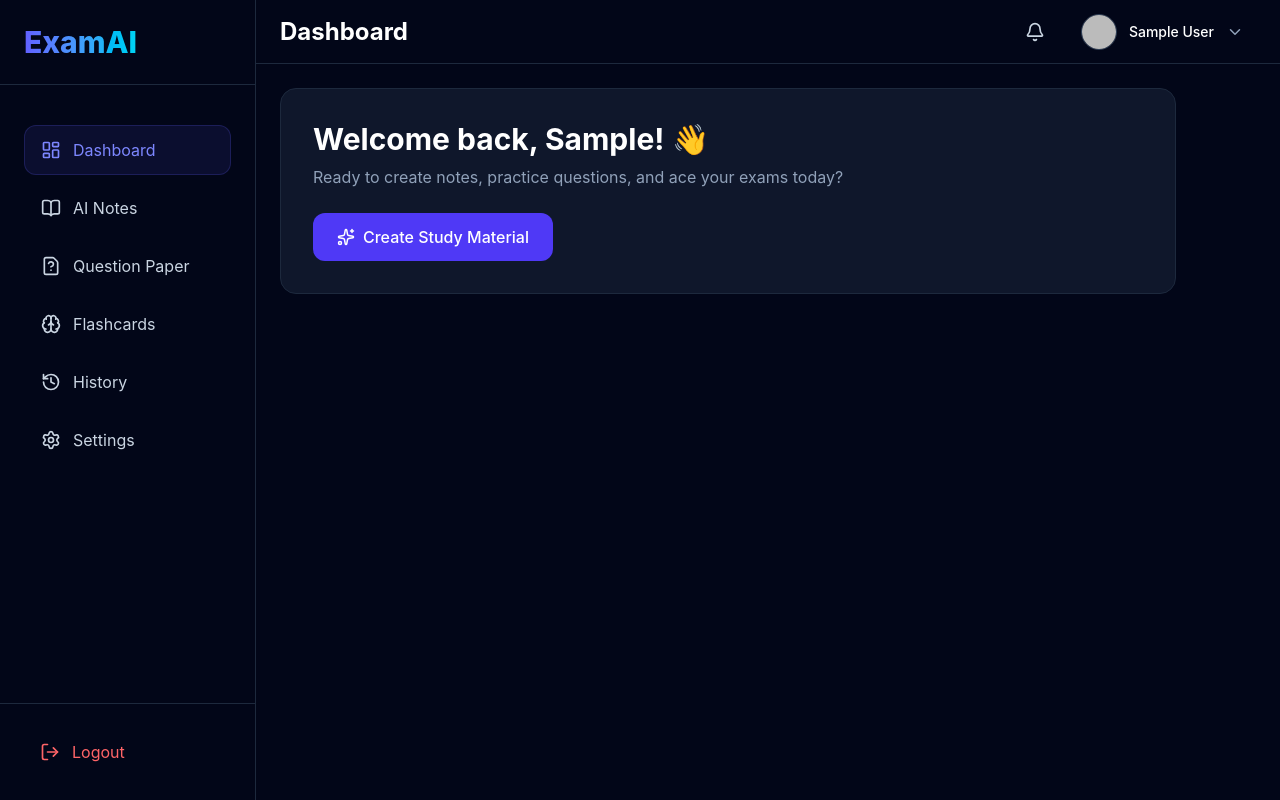
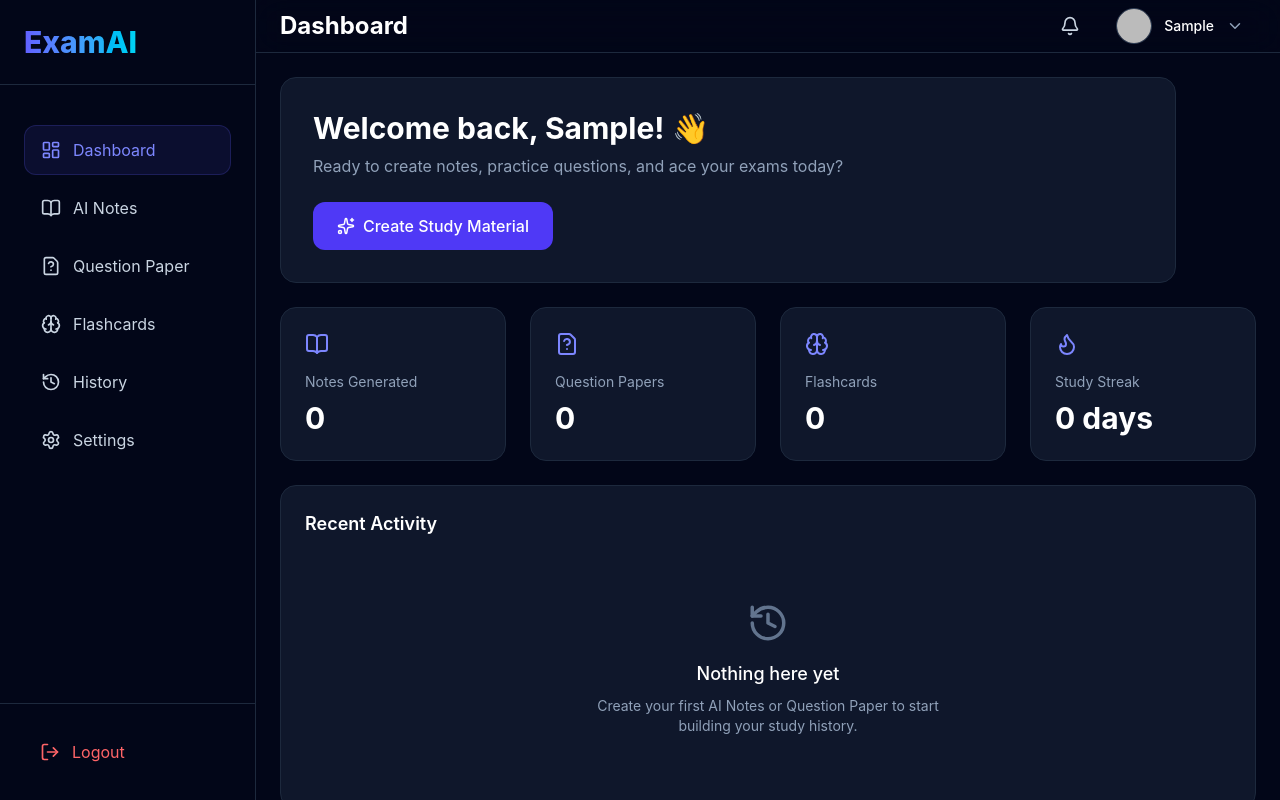
Before and after one commit to Abhinay-Pujala/ExamAI, a React app in the folder Frontend/: page /dashboard in a window 1280 px wide. Built offline with nearby package versions, Linux system fonts and the light colour scheme; no server answers; sample sign-in values are in the browser's storage; the HTML template or start-up script is replaced by a standard one.

Commit message:
Complete dashboard UI with stats, recent activity, profile dropdown, and layout polish

```diff
--- /dev/null
+++ b/Frontend/src/components/dashboard/cards/DashboardStats.jsx
@@ -0,0 +1,51 @@
+import { BookOpen, FileQuestion, Brain, Flame } from "lucide-react";
+
+export default function DashboardStats() {
+  const stats = [
+    {
+      id: 1,
+      title: "Notes Generated",
+      value: 0,
+      icon: BookOpen,
+    },
+    {
+      id: 2,
+      title: "Question Papers",
+      value: 0,
+      icon: FileQuestion,
+    },
+    {
+      id: 3,
+      title: "Flashcards",
+      value: 0,
+      icon: Brain,
+    },
+    {
+      id: 4,
+      title: "Study Streak",
+      value: "0 days",
+      icon: Flame,
+    },
+  ];
+  return (
+    <div className="grid grid-cols-1 sm:grid-cols-2 xl:grid-cols-4 gap-6">
+      {stats.map((stat) => {
+        const Icon = stat.icon;
+        return (
+          <div
+            key={stat.id}
+            className="rounded-2xl border border-slate-800 bg-slate-900 p-6 flex flex-col justify-between hover:border-indigo-500/30 hover:-translate-y-1 transition-all duration-200"
+          >
+            <div className="flex flex-col gap-2">
+              <div className="text-indigo-400 mb-2">
+                <Icon size={24} strokeWidth={2} />
+              </div>
+              <p className="text-sm text-slate-400">{stat.title}</p>
+              <h3 className="text-3xl font-bold text-white">{stat.value}</h3>
+            </div>
+          </div>
+        );
+      })}
+    </div>
+  );
+}
--- /dev/null
+++ b/Frontend/src/components/dashboard/cards/RecentActivity.jsx
@@ -0,0 +1,19 @@
+import { History } from "lucide-react";
+
+export default function RecentActivity() {
+  return (
+    <div className="rounded-2xl border border-slate-800 bg-slate-900 p-6 min-h-80 hover:border-indigo-500/30 transition-all duration-200">
+      {/* Heading */}
+      <h2 className="text-lg text-white font-semibold mb-4">Recent Activity</h2>
+      {/* Content Container */}
+      <div className="flex flex-col items-center justify-center py-12">
+        <History size={42} strokeWidth={2} className="text-slate-500" />
+        <p className="text-white font-medium text-lg mt-4">Nothing here yet</p>
+        <p className="text-slate-400 text-sm text-center max-w-sm mt-2">
+          Create your first AI Notes or Question Paper to start building your
+          study history.
+        </p>
+      </div>
+    </div>
+  );
+}
--- /dev/null
+++ b/Frontend/src/components/dashboard/dropdown/ProfileDropdown.jsx
@@ -0,0 +1,93 @@
+import { ChevronDown, User, Settings, LogOut } from "lucide-react";
+import { useState, useEffect, useRef } from "react";
+import useAuth from "../../../hooks/useAuth";
+import useGoogleLogin from "../../../hooks/useGoogleLogin";
+
+export default function ProfileDropdown() {
+  const { user } = useAuth();
+  const { handleLogout } = useGoogleLogin();
+
+  const [isOpen, setIsOpen] = useState(false);
+
+  const dropdownRef = useRef(null);
+
+  useEffect(() => {
+    function handleClickOutside(event) {
+      if (dropdownRef.current && !dropdownRef.current.contains(event.target)) {
+        setIsOpen(false);
+      }
+    }
+
+    document.addEventListener("mousedown", handleClickOutside);
+
+    return () => document.removeEventListener("mousedown", handleClickOutside);
+  }, []);
+
+  return (
+    <div ref={dropdownRef} className="relative">
+      {/* Button Containing whole profile */}
+      <button
+        onClick={() => setIsOpen((prev) => !prev)}
+        className="flex items-center gap-3 px-3 py-2 rounded-xl hover:bg-slate-800 transition-colors duration-200 cursor-pointer"
+      >
+        <img
+          src={user?.photoURL}
+          alt={user?.displayName}
+          className="w-9 h-9 rounded-full object-cover border border-slate-700"
+        />
+
+        <span className="text-sm font-medium text-white">
+          {user?.displayName?.split(" ")[0]}
+        </span>
+
+        <ChevronDown
+          size={18}
+          className={`text-slate-400 transition-transform duration-200 ${
+            isOpen ? "rotate-180" : ""
+          }`}
+        />
+      </button>
+
+      {/* Dropdown Content */}
+      {isOpen && (
+        <div className="absolute right-0 top-14 w-64 rounded-2xl border border-slate-800 bg-slate-900 p-2 shadow-xl z-50 ">
+          {/* User Details */}
+          <div className="px-3 py-3 border-b border-slate-800">
+            <p className="font-medium text-white">{user?.displayName}</p>
+
+            <p className="text-sm text-slate-400 truncate">{user?.email}</p>
+          </div>
+
+          {/* Profile and Settings Buttons */}
+          <div className="mt-2 space-y-1">
+            <button
+              title="Account"
+              className="flex items-center justify-start gap-3 w-full px-3 py-2 rounded-xl text-slate-300 hover:bg-slate-800 hover:text-white transition-colors duration-200 cursor-pointer"
+            >
+              <User size={18} />
+              My Profile
+            </button>
+            <button className="flex items-center justify-start gap-3 w-full px-3 py-2 rounded-xl text-slate-300 hover:bg-slate-800 hover:text-white transition-colors duration-200 cursor-pointer">
+              <Settings size={18} />
+              Settings
+            </button>
+          </div>
+
+          <div className="my-2 border-t border-slate-800"></div>
+
+          {/* Logout Button */}
+          <button
+            onClick={() => {
+              setIsOpen(false);
+              handleLogout();
+            }}
+            className="flex items-center gap-3 w-full px-3 py-2 rounded-xl text-red-400 hover:bg-red-500/10 transition-colors duration-200 cursor-pointer"
+          >
+            <LogOut size={18} />
+            Logout
+          </button>
+        </div>
+      )}
+    </div>
+  );
+}
--- a/Frontend/src/components/dashboard/layout/Sidebar.jsx
+++ b/Frontend/src/components/dashboard/layout/Sidebar.jsx
@@ -54,7 +54,7 @@ export default function Sidebar() {
   ];
 
   return (
-    <aside className="flex flex-col w-64 min-h-screen bg-slate-950 border-r border-slate-800">
+    <aside className="sticky top-0 flex flex-col w-64 h-screen bg-slate-950 border-r border-slate-800">
       {/* Logo Container */}
       <div className="p-6 border-b border-slate-800">
         <Link
--- a/Frontend/src/components/dashboard/layout/Topbar.jsx
+++ b/Frontend/src/components/dashboard/layout/Topbar.jsx
@@ -1,11 +1,9 @@
-import { Bell, ChevronDown } from "lucide-react";
-import useAuth from "../../../hooks/useAuth";
+import { Bell } from "lucide-react";
+import ProfileDropdown from "../dropdown/ProfileDropdown";
 
 export default function Topbar() {
-  const { user } = useAuth();
-
   return (
-    <header className="h-16 border-b border-slate-800 bg-slate-950">
+    <header className="sticky top-0 z-40 h-16 border-b border-slate-800 bg-slate-950/50 backdrop-blur-lg transition-all duration-300">
       {/* Main Container */}
       <div className="flex items-center justify-between h-full px-6">
         {/* Left Side */}
@@ -15,22 +13,15 @@ export default function Topbar() {
         {/* Right Side */}
         <div className="flex items-center gap-4">
           {/* Heading */}
-          <button className="p-2 rounded-full text-slate-300 hover:bg-slate-800 hover:text-white transition-colors duration-200 cursor-pointer">
+          <button
+            title="Notifications"
+            className="p-2 rounded-full text-slate-300 hover:bg-slate-800 hover:text-white transition-colors duration-200 cursor-pointer"
+          >
             <Bell size={20} strokeWidth={2} />
           </button>
 
           {/* Profile Container */}
-          <div className="flex items-center gap-3 px-3 py-2 rounded-xl hover:bg-slate-800 transition-colors duration-200 cursor-pointer">
-            <img
-              src={user?.photoURL}
-              alt={user.displayName}
-              className="w-9 h-9 rounded-full object-cover border border-slate-700"
-            />
-            <span className="text-sm font-medium text-white">
-              {user?.displayName}
-            </span>
-            <ChevronDown size={18} className="text-slate-400" />
-          </div>
+          <ProfileDropdown />
         </div>
       </div>
     </header>
--- a/Frontend/src/pages/Dashboard.jsx
+++ b/Frontend/src/pages/Dashboard.jsx
@@ -1,3 +1,5 @@
+import DashboardStats from "../components/dashboard/cards/DashboardStats";
+import RecentActivity from "../components/dashboard/cards/RecentActivity";
 import WelcomeCard from "../components/dashboard/cards/WelcomeCard";
 import Sidebar from "../components/dashboard/layout/Sidebar";
 import Topbar from "../components/dashboard/layout/Topbar";
@@ -6,10 +8,12 @@ export default function Dashboard() {
   return (
     <div className="flex min-h-screen bg-slate-950">
       <Sidebar />
-      <main className="flex-1 flex flex-col">
+      <main className="flex-1 flex flex-col h-screen overflow-y-auto">
         <Topbar />
-        <section className="flex-1 p-6">
+        <section className="flex-1 p-6 space-y-6">
           <WelcomeCard />
+          <DashboardStats />
+          <RecentActivity />
         </section>
       </main>
     </div>
```
